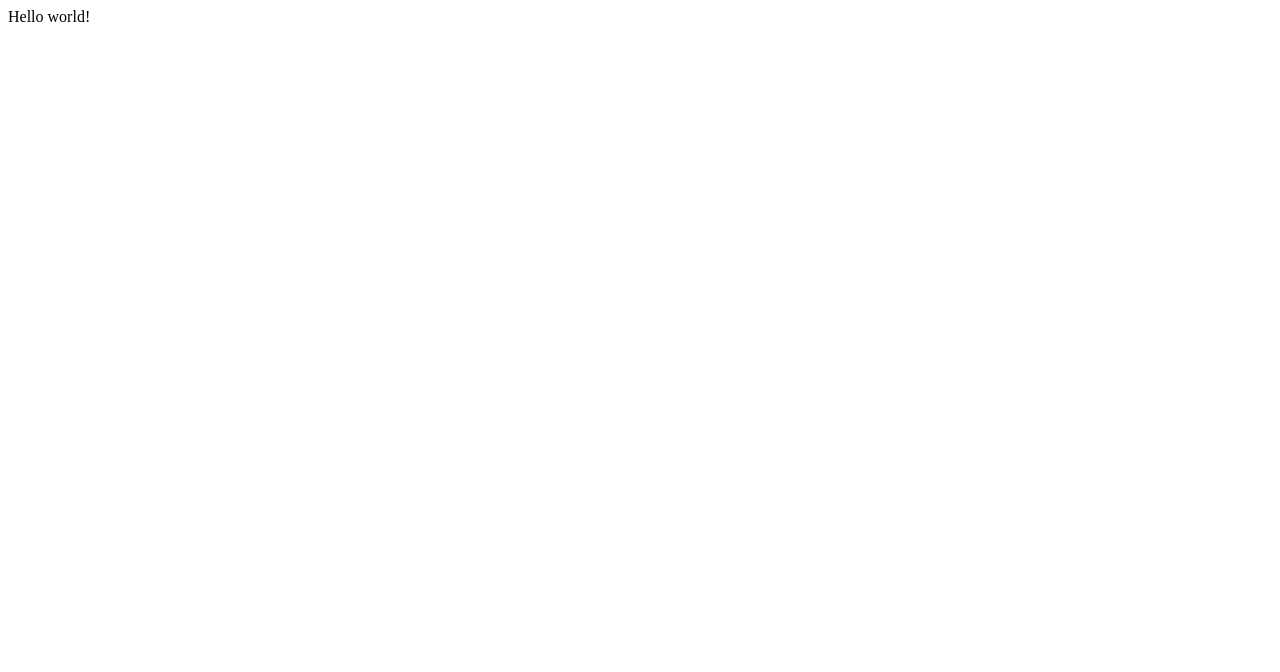
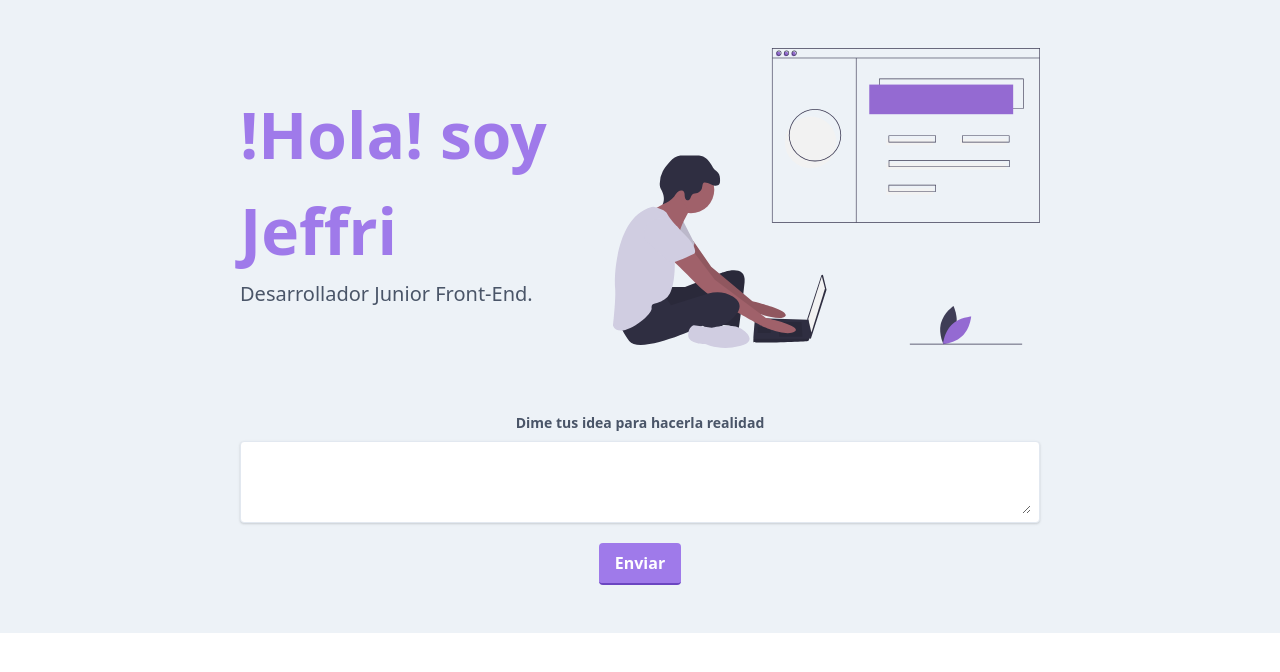
Before and after one commit to JEFFVILLA/Portafolio-GatsbyJs, a Gatsby site: page / in a window 1280 px wide. Built offline with nearby package versions, Linux system fonts and the light colour scheme; Gatsby itself is replaced by a stand-in of ours.

Commit message:
Configuracion Inicial Gatsby.

```diff
--- /dev/null
+++ b/gatsby-browser.js
@@ -0,0 +1 @@
+import "./src/style/global.css"
--- a/gatsby-config.js
+++ b/gatsby-config.js
@@ -5,5 +5,5 @@
  */
 
 module.exports = {
-  /* Your site config here */
+  plugins: ['gatsby-plugin-postcss']
 }
--- a/package.json
+++ b/package.json
@@ -15,11 +15,13 @@
   },
   "dependencies": {
     "gatsby": "^2.19.45",
+    "gatsby-plugin-postcss": "^2.2.1",
     "react": "^16.12.0",
     "react-dom": "^16.12.0"
   },
   "devDependencies": {
-    "prettier": "^1.19.1"
+    "prettier": "^1.19.1",
+    "tailwindcss": "^1.2.0"
   },
   "repository": {
     "type": "git",
--- /dev/null
+++ b/postcss.config.js
@@ -0,0 +1,3 @@
+module.exports = () => ({
+    plugins: [require("tailwindcss")]
+});
--- /dev/null
+++ b/src/components/contact.form.js
@@ -0,0 +1,16 @@
+import React from "react";
+
+export default () => (
+    <form className="mt-16 text-center">
+        <label for="contact-form" className="block text-gray-700 text-sm font-bold mb-2" >Dime tus idea para hacerla realidad</label>
+        <div className="flex shadow rounded bg-white border p-2">
+            <textarea id="contact-form" name="contact-form"
+                className="flex-1 py-2 px-3 text-gray-700 focus:outline-none focus:shadow-outline">
+            </textarea>
+        </div>
+        <div>
+            <button className="btn px-4 mt-5" >Enviar</button>
+        </div>
+
+    </form>
+  )
--- /dev/null
+++ b/src/components/header.js
@@ -0,0 +1,20 @@
+import React from "react";
+import Illustration from "../img/img_principal.svg"
+import Form from './contact.form';
+export default () => (
+  <header className="bg-gray-200">
+    <div className="container mx-auto p-12 max-w-4xl">
+      <div className="flex justify-center items-center">
+        <div className="flex-1">
+          <h1 className="font-bold text-purple-500 text-6xl"> !Hola! soy Jeffri</h1>
+          <p className="text-xl text-gray-700">Desarrollador Junior Front-End.</p>
+        </div>
+        <img src={Illustration} alt="Hombre desarrolando Aplicación Web" style={{height: "300px"}}></img>
+
+      </div>
+      <div>
+          <Form/>
+      </div>
+    </div>
+  </header>
+)
--- a/src/pages/index.js
+++ b/src/pages/index.js
@@ -1,3 +1,5 @@
 import React from "react"
-
-export default () => <div>Hello world!</div>
+import Header from "../components/header";
+export default () => <div>
+    <Header></Header>
+</div>
--- /dev/null
+++ b/src/style/global.css
@@ -0,0 +1,7 @@
+@tailwind base;
+@tailwind components;
+@tailwind utilities;
+
+.btn {
+    @apply bg-purple-500 text-white font-bold rounded border-purple-700 py-2 px-4 border-b-2;
+}
--- /dev/null
+++ b/tailwind.config.js
@@ -0,0 +1,7 @@
+module.exports = {
+  theme: {
+    extend: {},
+  },
+  variants: {},
+  plugins: [],
+}
```
Also changed, not shown: src/img/img_principal.svg (added), 2 other files.
